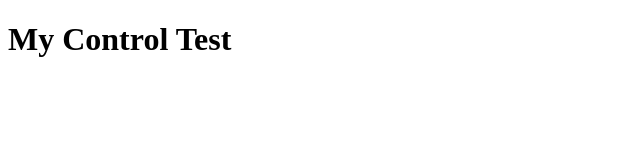
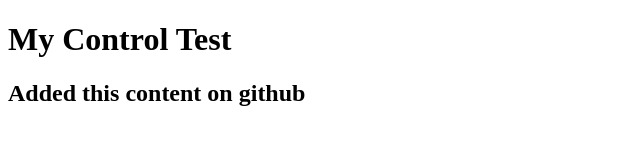
Before and after one commit to fmancilla/html_repo, a plain HTML site: page index.html in a window 1280 px wide. Shown: the whole page, without its empty margins (0-640 px from the left). Drawn offline with Linux system fonts and the light colour scheme.

Commit message:
Added some changes on GitHub

```diff
--- a/index.html
+++ b/index.html
@@ -5,5 +5,7 @@
 </head>
 <body>
 	<h1>My Control Test</h1>
+
+	<h2>Added this content on github</h2>
 </body>
 </html>
```
